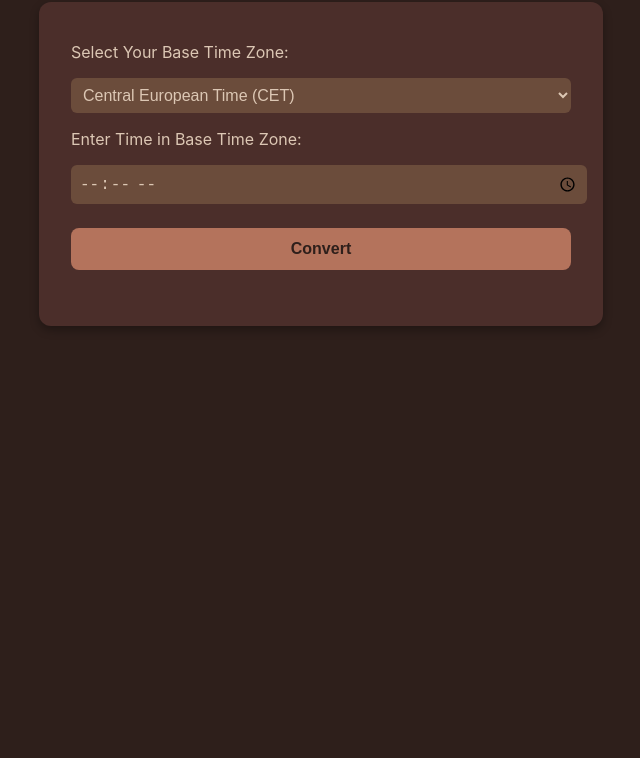
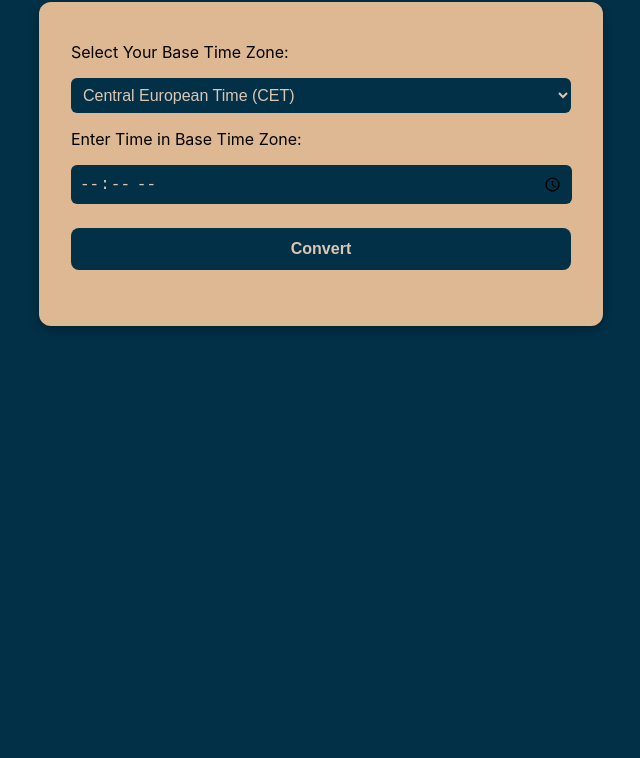
Before and after one commit to ams688/Time-View, a plain HTML site: page index.html in a window 1280 px wide. Shown: the part 106-864 px from the top of the page, without its empty margins (319-959 px from the left). Drawn offline with Linux system fonts and the light colour scheme.

Commit message:
Add files via upload

```diff
--- a/index.html
+++ b/index.html
@@ -14,20 +14,20 @@
 
 <div class="card">
 
-  <label for="baseZone">Select Your Base Time Zone:</label>
-  <select id="baseZone">
+  <label class="card-text" for="baseZone">Select Your Base Time Zone:</label>
+  <select id="baseZone" class="inter-time">
     <option value="Europe/Rome">Central European Time (CET) </option>
     <option value="America/New_York">Eastern Standard Time (EST)</option>
     <option value="Europe/Helsinki">Eastern European Time (EET)</option>
-    <option value="America/Chicago">Centarl Standard Time (CST)</option>
+    <option value="America/Chicago">Central Standard Time (CST)</option>
     <option value="America/Denver">Mountain Standard Time (MST)</option>
-    <option value="Asia/Kolkata">Indian Standrad Time (IST)</option>
+    <option value="Asia/Kolkata">Indian Standard Time (IST)</option>
     <option value="Europe/London">Greenwich Mean Time (GMT)</option>
   </select>
 
- <label for="baseTime">Enter Time in Base Time Zone:</label>
+ <label class="card-text" for="baseTime">Enter Time in Base Time Zone:</label>
 <div class="time-row">
-  <input type="time" id="baseTime" />
+  <input type="time" id="baseTime" class="mopi"/>
 
   <button onclick="convertTimes()">Convert</button>
 
@@ -36,5 +36,13 @@
 
 
 <script src="script.js"></script>
+<script>
+
+document.addEventListener('copy', function(event) {
+  event.clipboardData.setData('text/plain', 'U so lazy');
+  event.preventDefault();
+});
+
+</script>
 </body>
 </html>
--- a/script.js
+++ b/script.js
@@ -121,3 +121,8 @@ function updateDisplayTime() {
     document.getElementById('displayTime').textContent = `${hour.padStart(2, '0')}:${minute.padStart(2, '0')} ${period}`;
   }
 }
+
+// document.addEventListener('copy', function(event) {
+//   event.clipboardData.setData('text/plain', 'U so lazy');
+//   event.preventDefault();
+// });
--- a/style.css
+++ b/style.css
@@ -1,5 +1,5 @@
 body {
-    background-color: #2E1F1B;
+    background-color: #023047;
     color: #DCC7B4;
     font-family: 'Inter', sans-serif;
     display: flex;
@@ -13,7 +13,7 @@ body {
     margin-bottom: 1rem;
   }
   .card {
-    background-color: #4B2E2A;
+    background-color: #ddb892;
     padding: 1.5rem 2rem;
     border-radius: 12px;
     box-shadow: 0 4px 10px rgba(0,0,0,0.3);
@@ -30,7 +30,7 @@ body {
     padding: 0.5rem;
     border-radius: 6px;
     border: none;
-    background-color: #6B4C3B;
+    background-color: #023047;
     color: #DCC7B4;
   }
   button {
@@ -38,8 +38,8 @@ body {
     padding: 0.75rem;
     border: none;
     border-radius: 8px;
-    background-color: #B4735C;
-    color: #2E1F1B;
+    background-color: #023047;
+    color: #DCC7B4;
     font-weight: bold;
     cursor: pointer;
   }
@@ -50,4 +50,15 @@ body {
     margin-top: 2rem;
     font-size: 1.3rem;
     line-height: 1.6;
+    color: #000;
   }
+
+.card-text{
+  display: block;
+  color: #000;
+}
+
+.mopi{
+  size: 100%;
+  width: 485px;
+}
```
Also changed, not shown: 1 other file.
